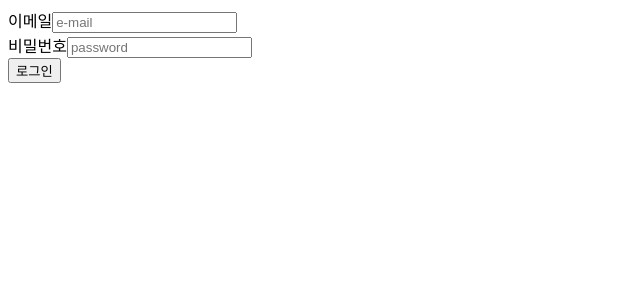
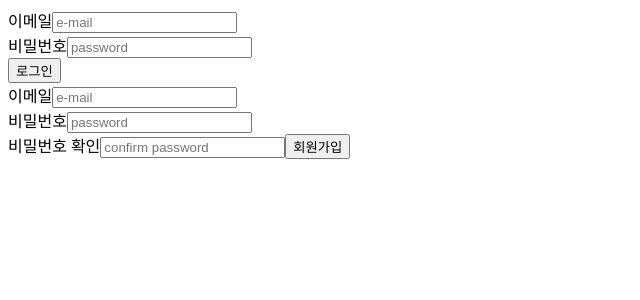
Before and after one commit to seonyeong719/react-hook-form, a React (Create React App) app in the folder react-hook-form/: page / in a window 1280 px wide. Shown: the top 300 px of the page, without its empty margins (0-640 px from the left). Built offline with nearby package versions, Linux system fonts and the light colour scheme.

Commit message:
Feat: signup 기능 구현중

```diff
--- a/react-hook-form/package.json
+++ b/react-hook-form/package.json
@@ -10,6 +10,7 @@
     "react-dom": "^18.2.0",
     "react-hook-form": "^7.43.9",
     "react-scripts": "5.0.1",
+    "styled-components": "^5.3.10",
     "web-vitals": "^2.1.4"
   },
   "scripts": {
--- a/react-hook-form/src/App.js
+++ b/react-hook-form/src/App.js
@@ -1,9 +1,11 @@
 import Login from "./Pages/Home/Login/login";
+import SignUp from "./Pages/Home/SignUp/signUp";
 
 function App() {
   return (
     <>
       <Login />
+      <SignUp />
     </>
   );
 }
--- a/react-hook-form/src/Pages/Home/SignUp/signUp.js
+++ b/react-hook-form/src/Pages/Home/SignUp/signUp.js
@@ -1,8 +1,20 @@
 function SignUp() {
   return (
-    <>
-      <div></div>
-    </>
+    <form>
+      <div>
+        <span>이메일</span>
+        <input placeholder="e-mail" />
+      </div>
+      <div>
+        <span>비밀번호</span>
+        <input placeholder="password" />
+      </div>
+      <div>
+        <span>비밀번호 확인</span>
+        <input placeholder="confirm password" />
+        <button>회원가입</button>
+      </div>
+    </form>
   );
 }
 export default SignUp;
```
Also changed, not shown: react-hook-form/src/Pages/Home/index.js (added), 1 other file (tests, documents, lock files or other folders).
